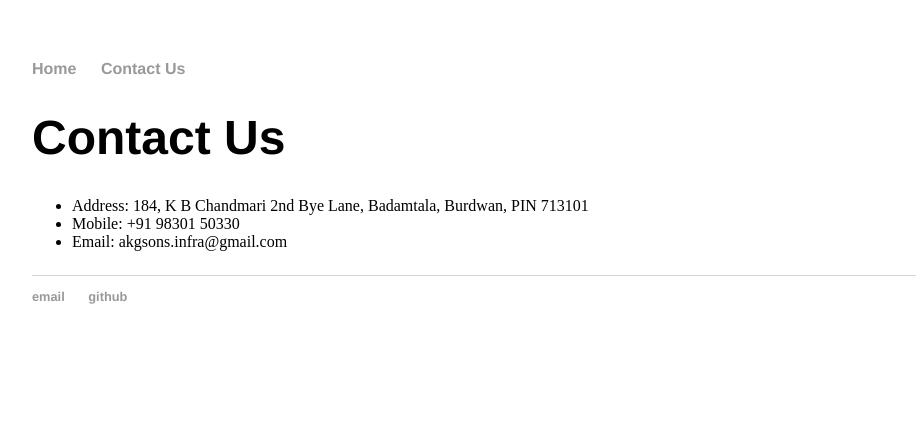
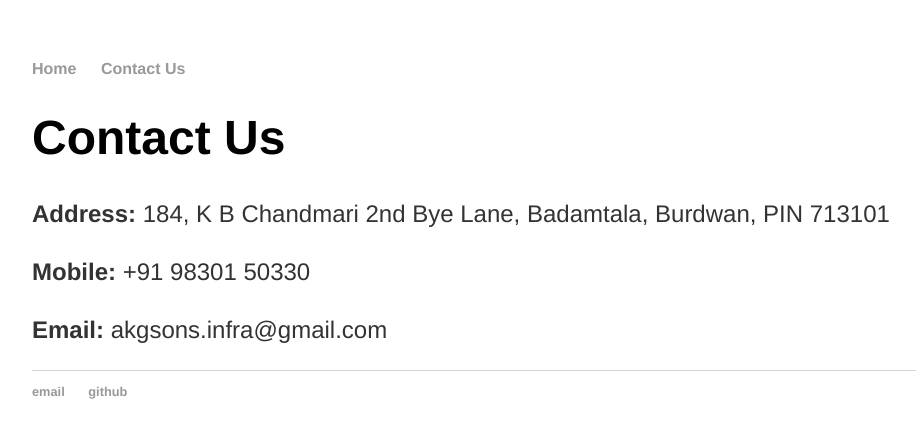
Before and after one commit to akgsons/infra, a Jekyll site: the page built from contact/index.html, in a window 1280 px wide. Shown: the top 438 px of the page, without its empty margins (160-1076 px from the left). Built offline with Jekyll 4.4.1, drawn with Linux system fonts in a browser that asks for light colours.

Commit message:
Formatting

```diff
--- a/contact/index.html
+++ b/contact/index.html
@@ -4,11 +4,7 @@
 ---
 <div class="blurb">
 	<h1>Contact Us</h1>
-	<p>
-		<ul>
-			<li>Address: 184, K B Chandmari 2nd Bye Lane, Badamtala, Burdwan, PIN 713101</li>
-			<li>Mobile: +91 98301 50330</li>
-			<li>Email: akgsons.infra@gmail.com</li>
-		</ul>
-	</p>
+	<p><b>Address:</b> 184, K B Chandmari 2nd Bye Lane, Badamtala, Burdwan, PIN 713101</p>
+	<p><b>Mobile:</b> +91 98301 50330</p>
+	<p><b>Email:</b> akgsons.infra@gmail.com</p>
 </div>
--- a/css/main.css
+++ b/css/main.css
@@ -1,3 +1,6 @@
+* {
+    font-family:'Helvetica', 'Arial', 'Sans-Serif';
+}
 body {
     margin: 60px auto;
     width: 70%;
--- a/index.html
+++ b/index.html
@@ -4,5 +4,6 @@
 ---
 <div class="blurb">
 	<h1>About</h1>
-	<p>This is the official website of {{ site.name }}. Govt contractor, since 1974.</p>
+	<p>{{ site.name }}.</p>
+	<p>Govt contractor, since 1974.</p>
 </div>
```
Also changed, not shown: 1 other file.
